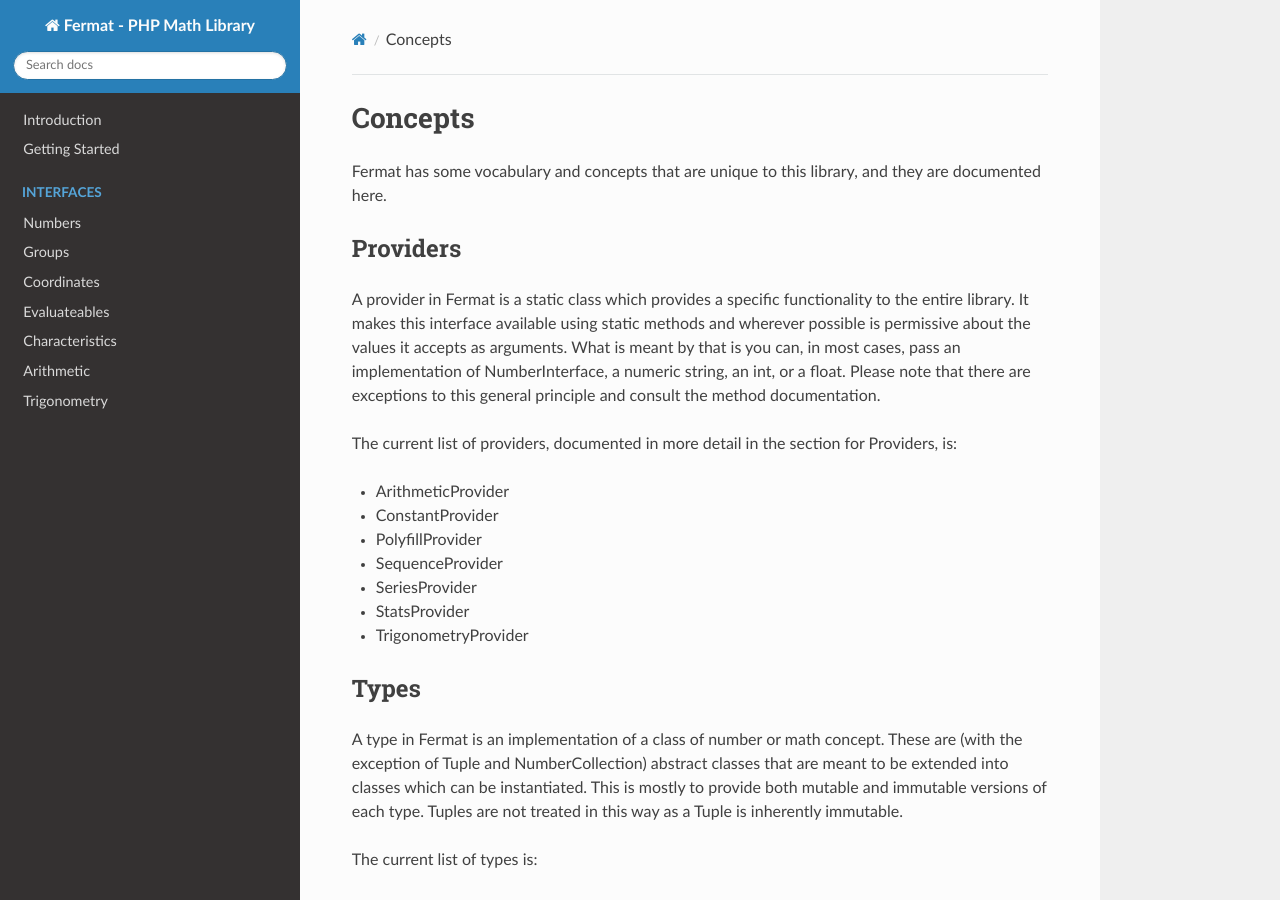
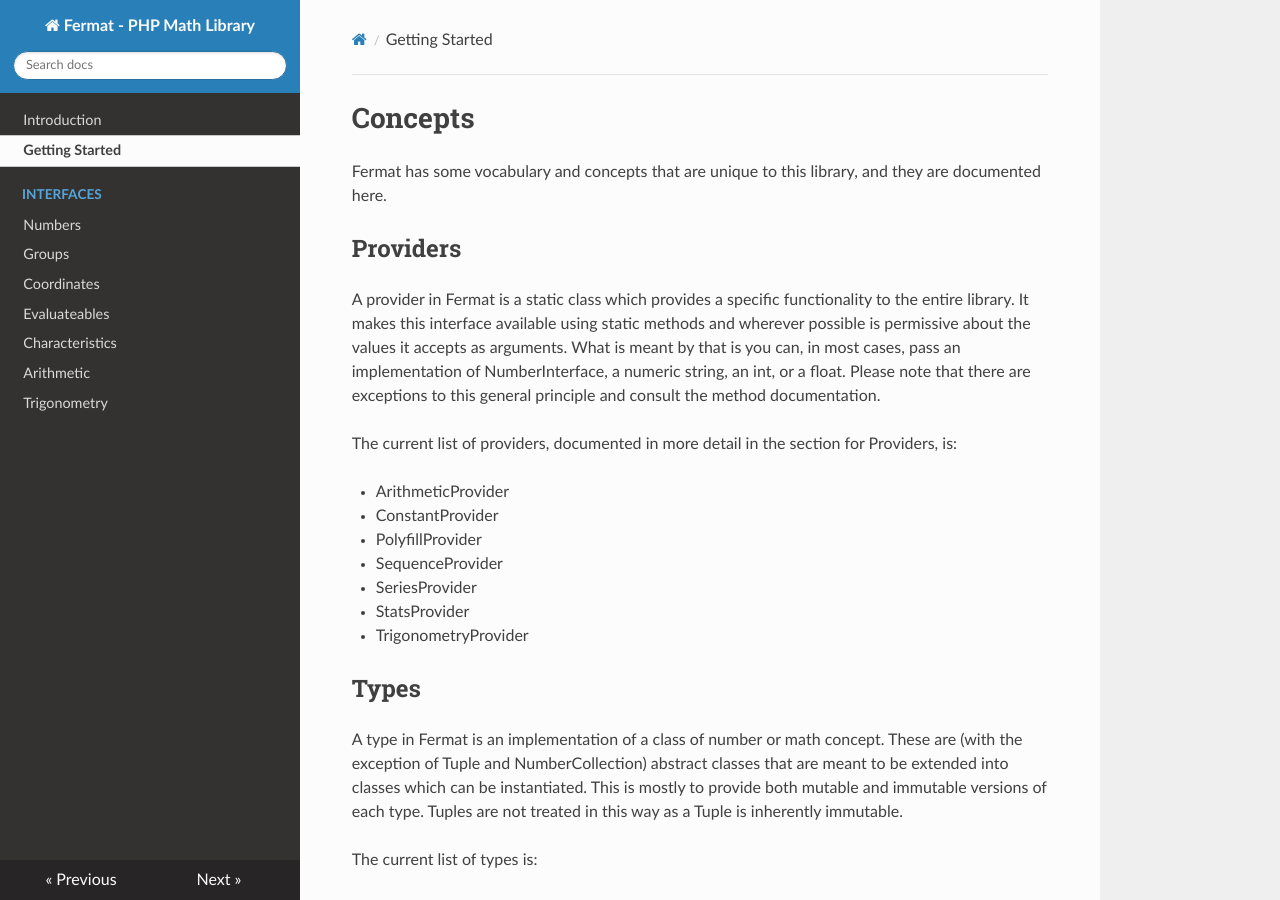
Before and after one commit to JordanRL/Fermat, an MkDocs documentation site: the page built from docs/getting-started/index.md, in a window 1280 px wide and 900 px high. Built offline with MkDocs 1.6.1, drawn with Linux system fonts in a browser that asks for light colours; nearby versions of some CDN libraries; part of the change alters nothing that is shown.

```diff
--- a/mkdocs.yml
+++ b/mkdocs.yml
@@ -2,16 +2,16 @@ site_name: Fermat - PHP Math Library
 extra_css:
   - css/custom.css
 nav:
-  - 'Introduction': 'numbers.md'
-  - 'Getting Started': 'getting-started/numbers.md'
+  - 'Introduction': 'index.md'
+  - 'Getting Started': 'getting-started/index.md'
   - 'Interfaces':
       - Numbers: 'interfaces/numbers.md'
       - Groups: 'interfaces/groups.md'
       - Coordinates: 'interfaces/coordinates.md'
       - Evaluateables: 'interfaces/evaluateables.md'
       - Characteristics: 'interfaces/characteristics.md'
-  - 'Arithmetic': 'arithmetic/numbers.md'
-  - 'Trigonometry': 'trigonometry/numbers.md'
+  - 'Arithmetic': 'arithmetic/index.md'
+  - 'Trigonometry': 'trigonometry/index.md'
 theme:
   name: readthedocs
   highlightjs: true
```
